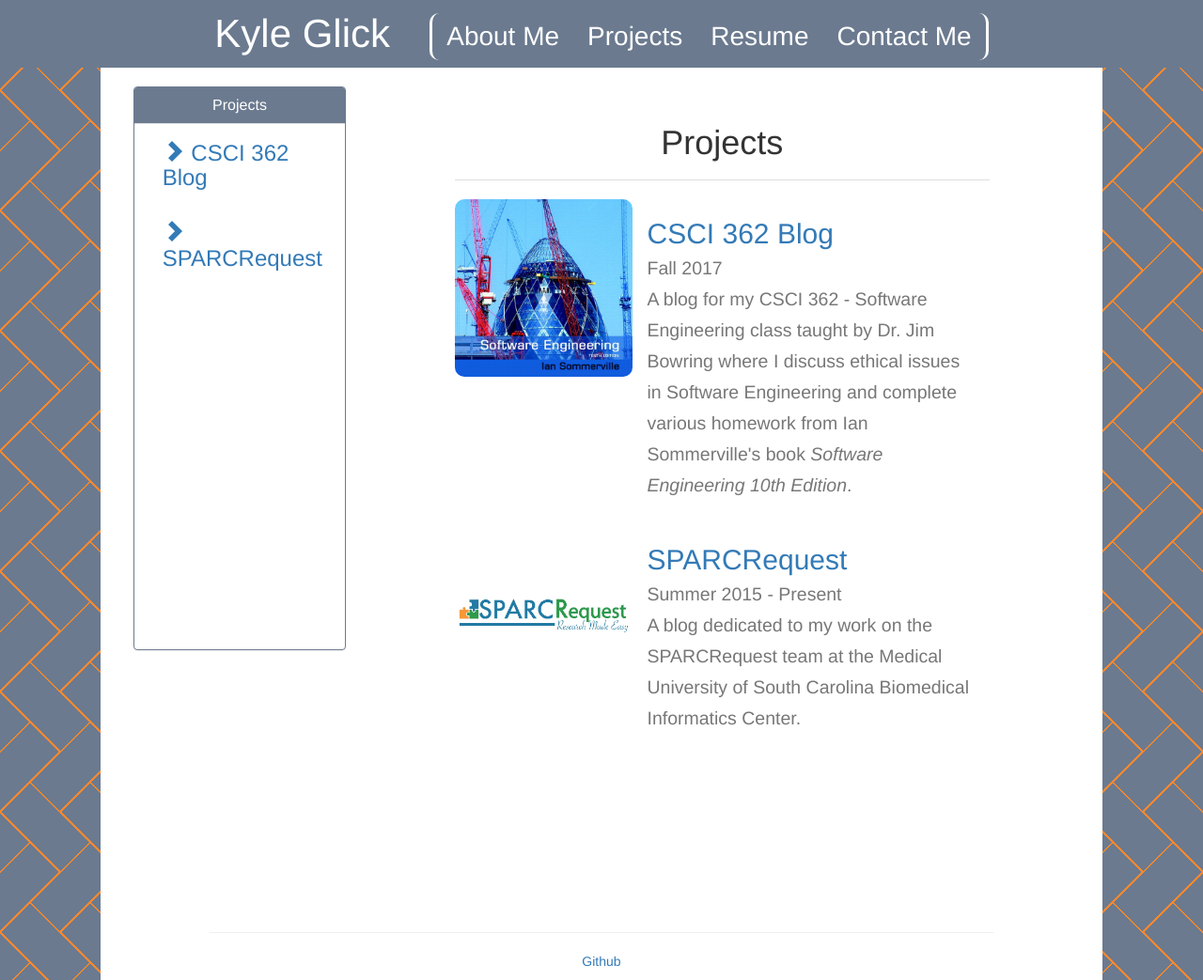
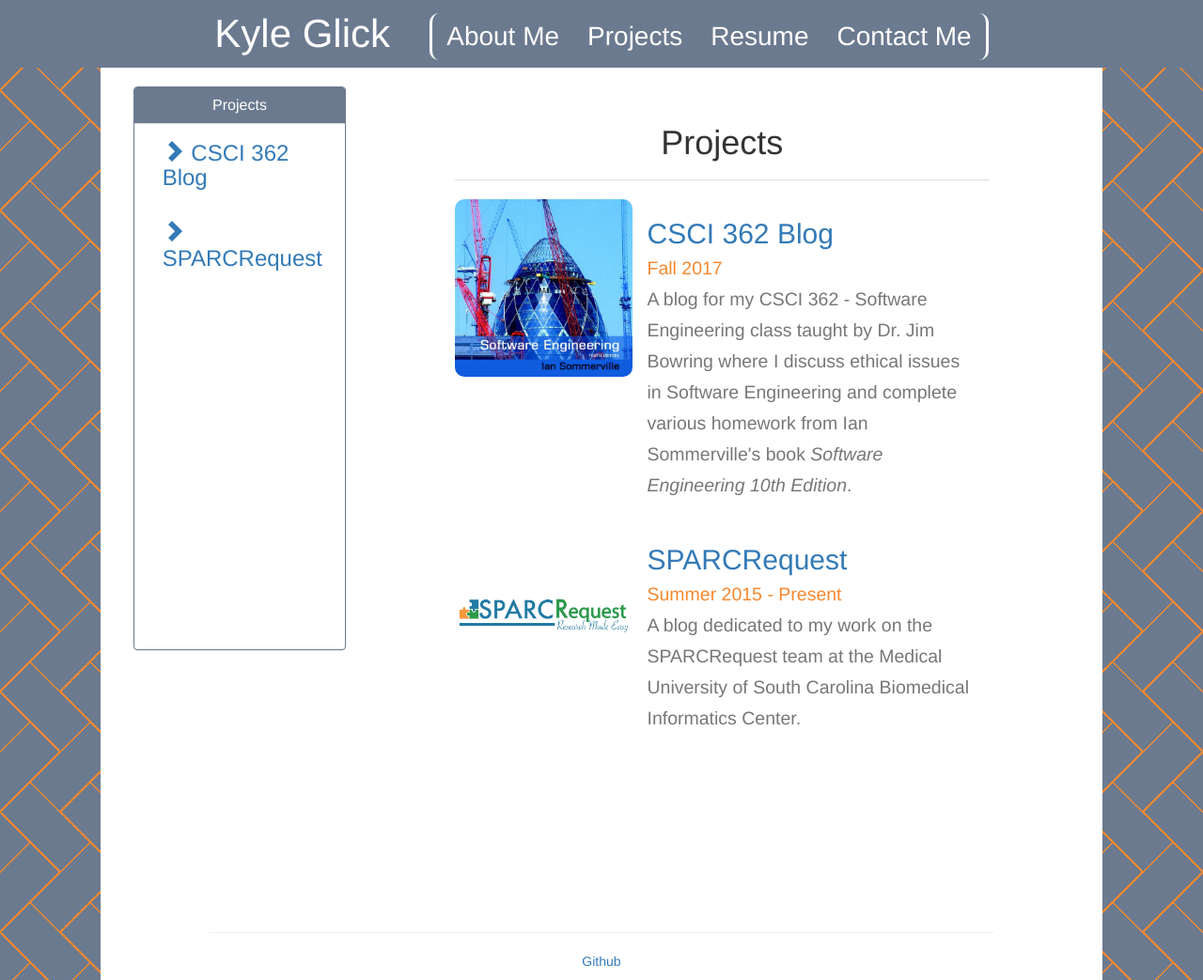
Before and after one commit to kayla-glick/kayla-glick.github.io, a Jekyll site: the page built from projects/index.html, in a window 1280 px wide. Shown: the whole page at 94% size. Built offline with Jekyll 4.4.1, drawn with Linux system fonts in a browser that asks for light colours; nearby versions of some CDN libraries.

Commit message:
fix syntax error, change project date color

```diff
--- a/_layouts/post.html
+++ b/_layouts/post.html
@@ -42,7 +42,7 @@ layout: default
   {% endfor %}
 {% endif %}
 
-{% if prev_post || next_post %}
+{% if prev_post or next_post %}
   <div class="col-sm-12 pagination">
     {% if prev_post %}
       <div class="col-sm-5 no-padding">
--- a/assets/css/projects.css
+++ b/assets/css/projects.css
@@ -1,3 +1,4 @@
+/* Projects Styling */
 .project-preview {
   margin-bottom: 20px;
 }
@@ -15,6 +16,10 @@
 .project-preview:hover {
   cursor: pointer;
   box-shadow: 0 0 10px var(--apricot);
+}
+
+.project-date {
+  color: var(--apricot);
 }
 
 /* Projects Panel */
--- a/projects/index.html
+++ b/projects/index.html
@@ -14,7 +14,7 @@ layout: default
       <h2>
         {{ project[1]['title'] }}
         <br>
-        <small>{{ project[1]['date'] }}</small>
+        <small class="project-date">{{ project[1]['date'] }}</small>
         <br>
         <small>{{ project[1]['description'] }}</small>
       </h2>
```
